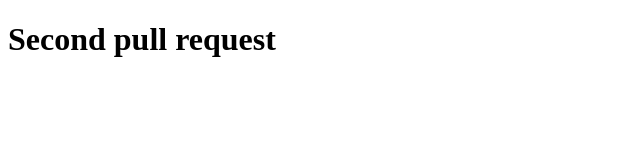
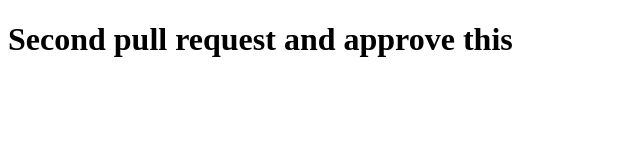
Before and after one commit to AnkitDhiman71/testing, a plain HTML site: page just.html in a window 1280 px wide. Shown: the whole page, without its empty margins (0-640 px from the left). Drawn offline with Linux system fonts and the light colour scheme.

Commit message:
New text added

```diff
--- a/just.html
+++ b/just.html
@@ -6,6 +6,6 @@
     <title>Document</title>
 </head>
 <body>
-    <h1>Second pull request</h1>
+    <h1>Second pull request and  approve this</h1>
 </body>
 </html>
```
